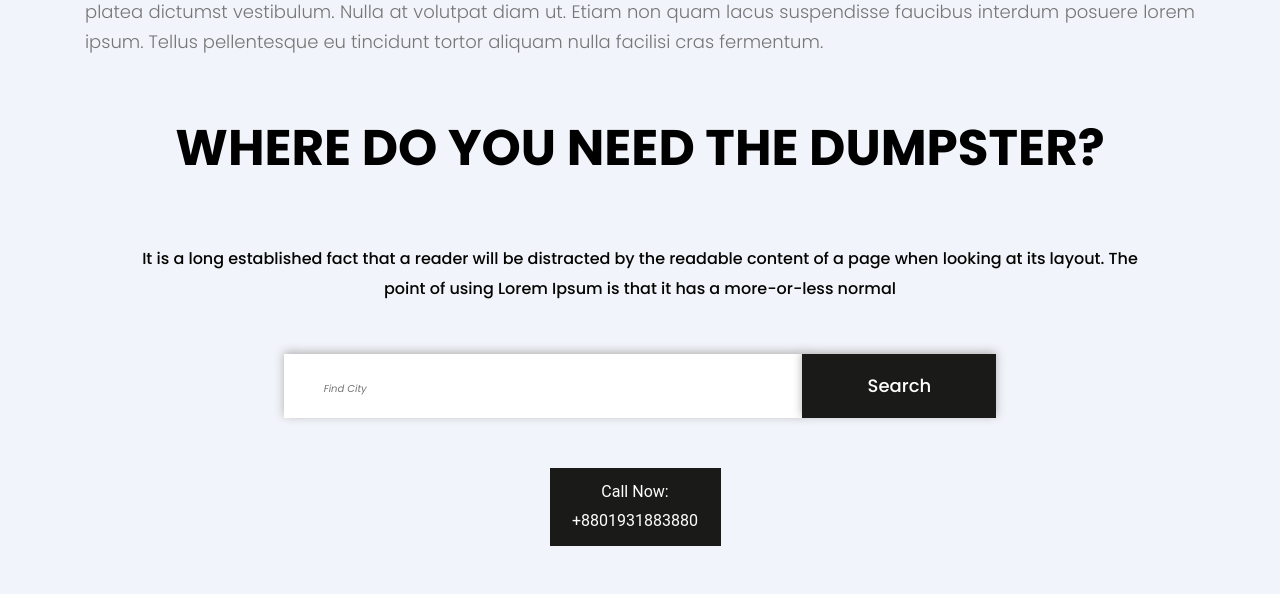
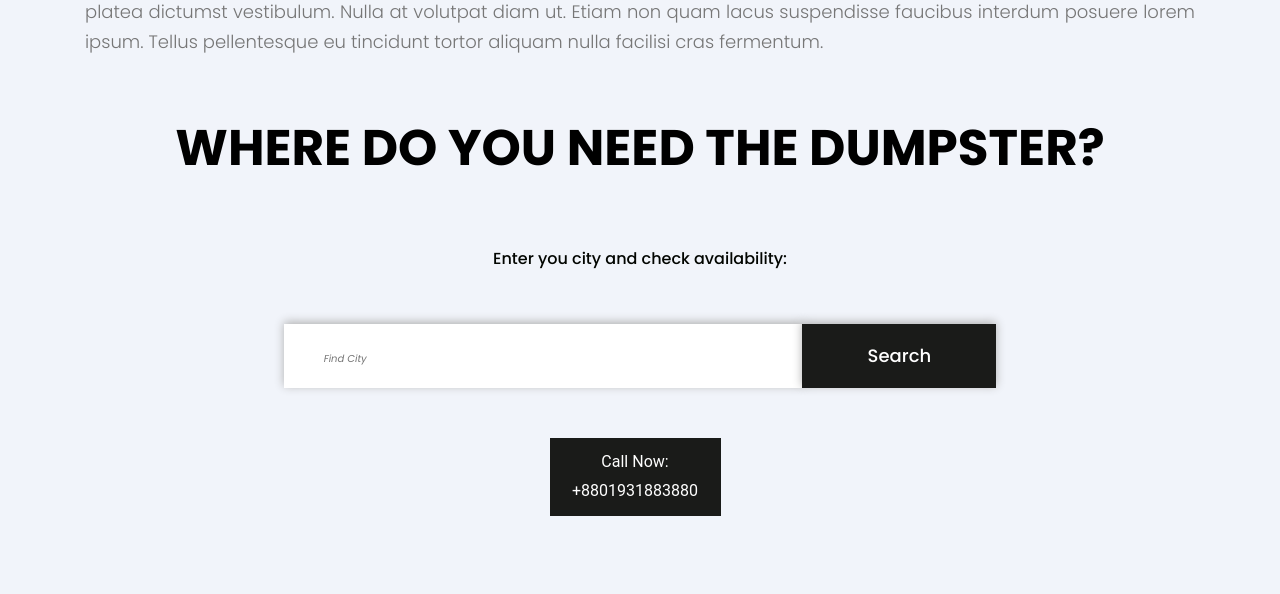
Before and after one commit to mmrubayet/dumpsterRentalSite, a Django app: page /about/ in a window 1280 px wide. Shown: the part 2098-2692 px from the top of the page. Run offline with Django 3.2, Linux system fonts and the light colour scheme; some libraries are stand-ins or nearby versions.

Commit message:
small update on search page

```diff
--- a/templates/_search.html
+++ b/templates/_search.html
@@ -14,9 +14,8 @@
             <h2>Where do you <strong class="llow"></strong>need the dumpster?</h2>
           </div>
 
-          <p>It is a long established fact that a reader will be distracted
-            by the readable content of a page when looking at its layout.
-            The point of using Lorem Ipsum is that it has a more-or-less normal
+          <p>
+            Enter you city and check availability:
           </p>
 
           <form class="Vegetable" action="{% url 'search_result' %}" method="get">
```
